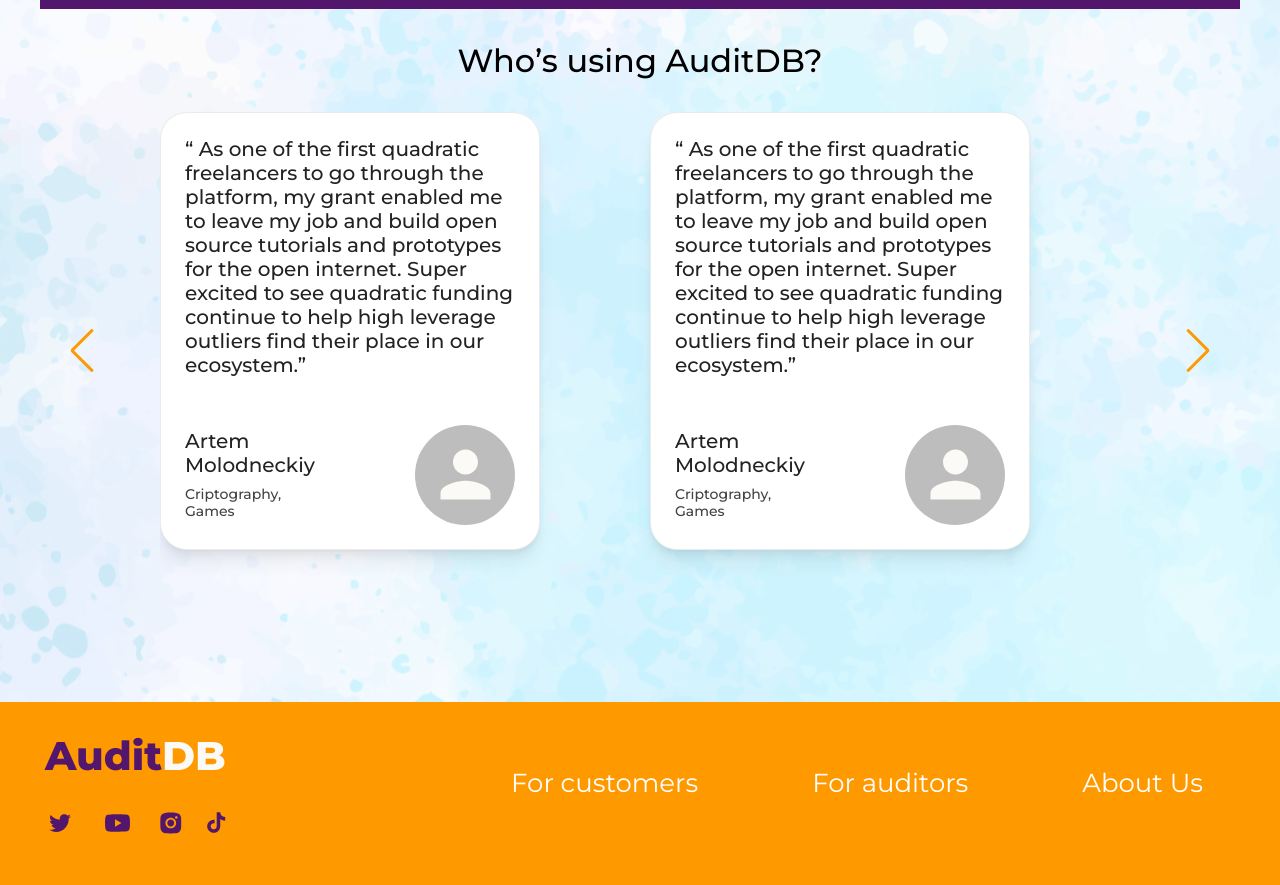
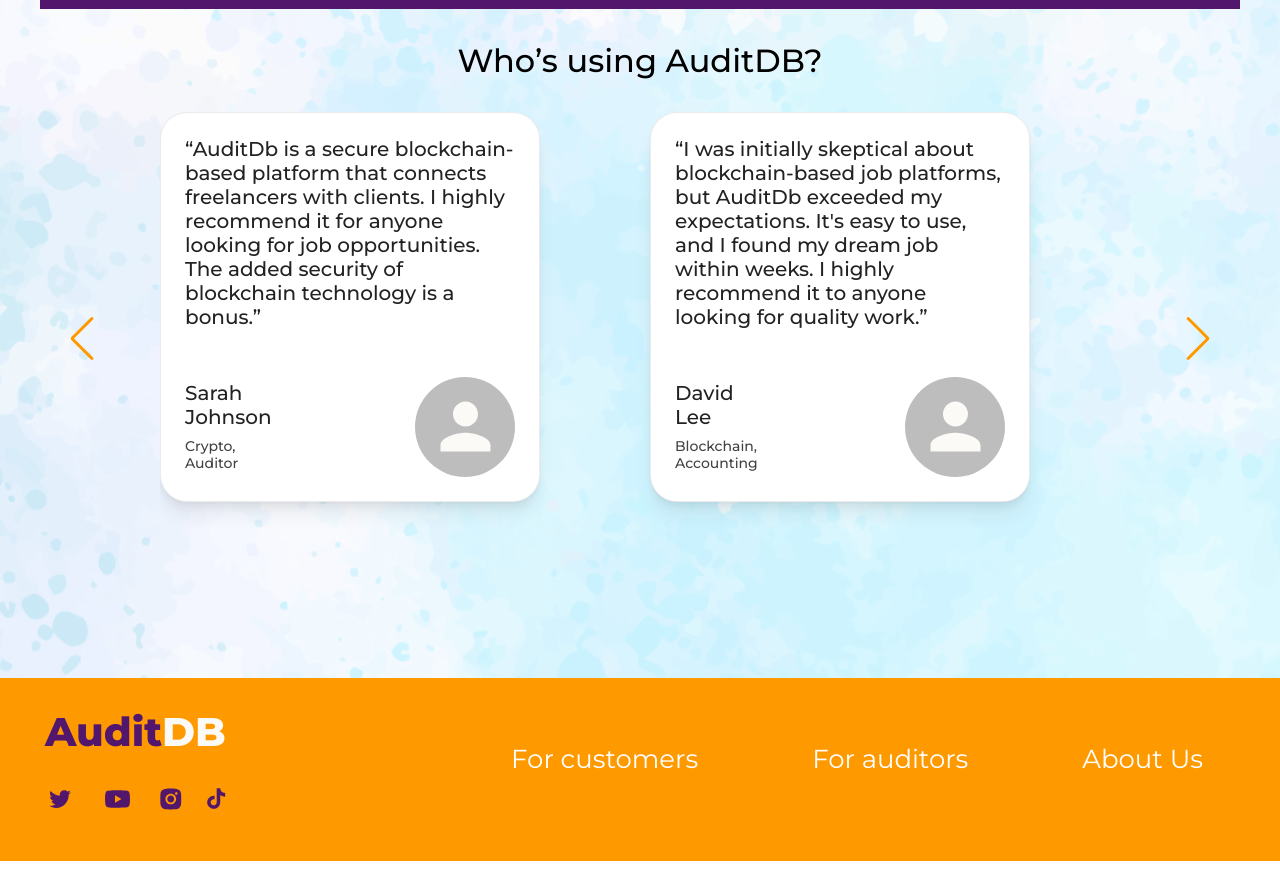
Before and after one commit to auditdbio/audit-web, a React (Vite) app: page / in a window 1280 px wide. Shown: the part 1400-2285 px from the top of the page. After the commit the page ends 2261 px from the top, so only its background shows below. Built offline with nearby package versions, Linux system fonts and the light colour scheme; no server answers.

Commit message:
homepage modal waiting list

```diff
--- a/src/components/homepage/carousel/Carousel.jsx
+++ b/src/components/homepage/carousel/Carousel.jsx
@@ -121,59 +121,66 @@ const carouselTextStyle = {
 const items = [
   {
     id: 1,
-    name: "Artem Molodneckiy",
-    interests: "Criptography, Games",
+    name: "Sarah Johnson",
+    interests: "Crypto, Auditor",
     description:
-      "“ As one of the first quadratic freelancers to go through the platform, my grant enabled me to leave my job and build open source tutorials and prototypes for the open internet. Super excited to see quadratic funding continue to help high leverage outliers find their place in our ecosystem.”",
+      "“AuditDb is a secure blockchain-based platform that connects freelancers with clients. I highly recommend it for anyone looking for job opportunities. The added security of blockchain technology is a bonus.”",
   },
   {
     id: 2,
-    name: "Artem Molodneckiy",
-    interests: "Criptography, Games",
+    name: "David Lee",
+    interests: " Blockchain, Accounting",
     description:
-      "“ As one of the first quadratic freelancers to go through the platform, my grant enabled me to leave my job and build open source tutorials and prototypes for the open internet. Super excited to see quadratic funding continue to help high leverage outliers find their place in our ecosystem.”",
+      "“I was initially skeptical about blockchain-based job platforms, but AuditDb exceeded my expectations. It's easy to use, and I found my dream job within weeks. I highly recommend it to anyone looking for quality work.”",
   },
   {
     id: 3,
-    name: "Artem Molodneckiy",
-    interests: "Criptography, Games",
+    name: "Maria Rodriguez",
+    interests: "Consulting, Accounting",
     description:
-      "“ As one of the first quadratic freelancers to go through the platform, my grant enabled me to leave my job and build open source tutorials and prototypes for the open internet. Super excited to see quadratic funding continue to help high leverage outliers find their place in our ecosystem.”",
+      "“As a freelancer, I found AuditDb to be the perfect platform to connect with clients. The user-friendly interface and added security of blockchain technology provide peace of mind. Highly recommended!”",
   },
   {
     id: 4,
-    name: "Artem Molodneckiy",
-    interests: "Criptography, Games",
+    name: "John Smith",
+    interests: "Crypto, Middle",
     description:
-      "“ As one of the first quadratic freelancers to go through the platform, my grant enabled me to leave my job and build open source tutorials and prototypes for the open internet. Super excited to see quadratic funding continue to help high leverage outliers find their place in our ecosystem.”",
+      "“AuditDb is an excellent platform for freelancers to showcase their skills and connect with clients. The consistent work I've found through this platform has been a game-changer. Highly recommend it to other freelancers.”",
   },
   {
     id: 5,
-    name: "Artem Molodneckiy",
-    interests: "Criptography, Games",
+    name: "Emily Wong",
+    interests: "Bigfour, Accounting",
     description:
-      "“ As one of the first quadratic freelancers to go through the platform, my grant enabled me to leave my job and build open source tutorials and prototypes for the open internet. Super excited to see quadratic funding continue to help high leverage outliers find their place in our ecosystem.”",
+      "“The job search process can be daunting, but AuditDb made it a breeze. Its blockchain-based platform ensures secure transactions, and I was able to find a great job in no time. I highly recommend it.”",
   },
   {
     id: 6,
-    name: "Artem Molodneckiy",
-    interests: "Criptography, Games",
+    name: "Alex Patel",
+    interests: "Audit, Crypto",
     description:
-      "“ As one of the first quadratic freelancers to go through the platform, my grant enabled me to leave my job and build open source tutorials and prototypes for the open internet. Super excited to see quadratic funding continue to help high leverage outliers find their place in our ecosystem.”",
+      "“I was impressed with the level of transparency AuditDb provides. As a client, I was able to see the progress of the project and ensure that my payments were secure. Highly recommend it for both clients and freelancers.”",
   },
   {
     id: 7,
-    name: "Artem Molodneckiy",
-    interests: "Criptography, Games",
+    name: "Rachel Kim",
+    interests: "Blockchain, Crypto",
     description:
-      "“ As one of the first quadratic freelancers to go through the platform, my grant enabled me to leave my job and build open source tutorials and prototypes for the open internet. Super excited to see quadratic funding continue to help high leverage outliers find their place in our ecosystem.”",
+      "“AuditDb has simplified the job search process for me. Its easy-to-use interface and secure transactions make it stand out from other job platforms. Highly recommended for anyone looking for quality work.”",
   },
   {
     id: 8,
-    name: "Artem Molodneckiy",
-    interests: "Criptography, Games",
+    name: "Tom Jackson",
+    interests: "Auditor, Bigfour",
     description:
-      "“ As one of the first quadratic freelancers to go through the platform, my grant enabled me to leave my job and build open source tutorials and prototypes for the open internet. Super excited to see quadratic funding continue to help high leverage outliers find their place in our ecosystem.”",
+      "“The freelance market can be competitive, but AuditDb makes it easier to connect with clients. Its blockchain technology ensures that both parties can trust the transaction. Highly recommend it for freelancers and clients alike.”",
+  },
+  {
+    id: 9,
+    name: "Samantha Chen",
+    interests: "Audit, Blockchain",
+    description:
+      "“AuditDb is a reliable platform for both clients and freelancers. Its blockchain-based technology provides added security, and I've found quality work through this platform. Highly recommended.”",
   },
 ];
 export default Carousel;
```
